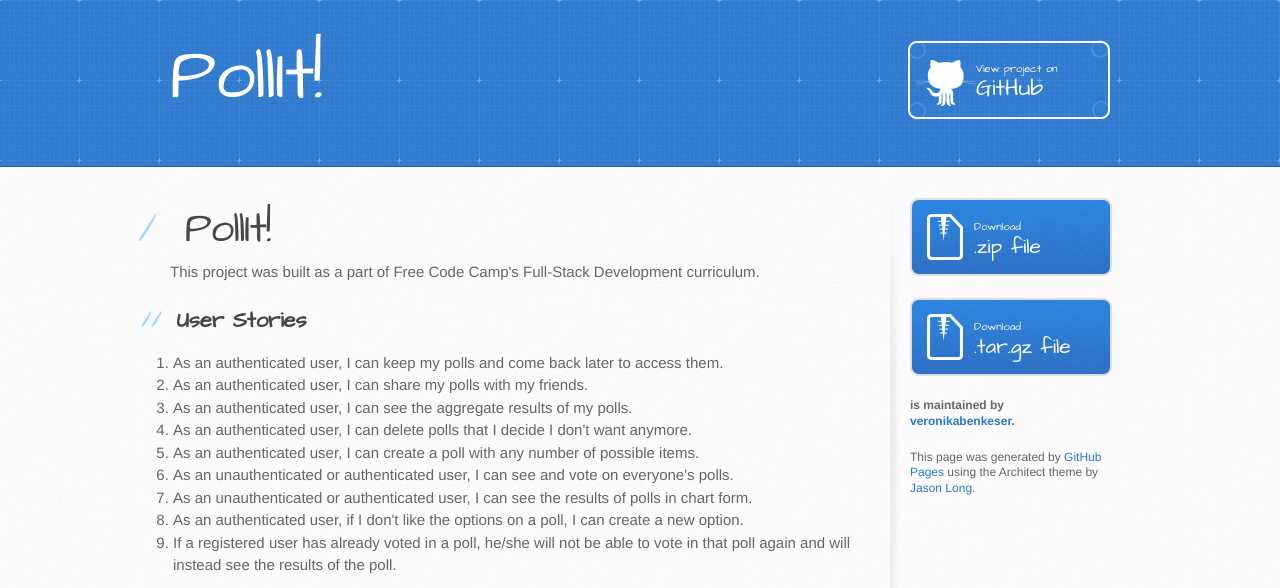
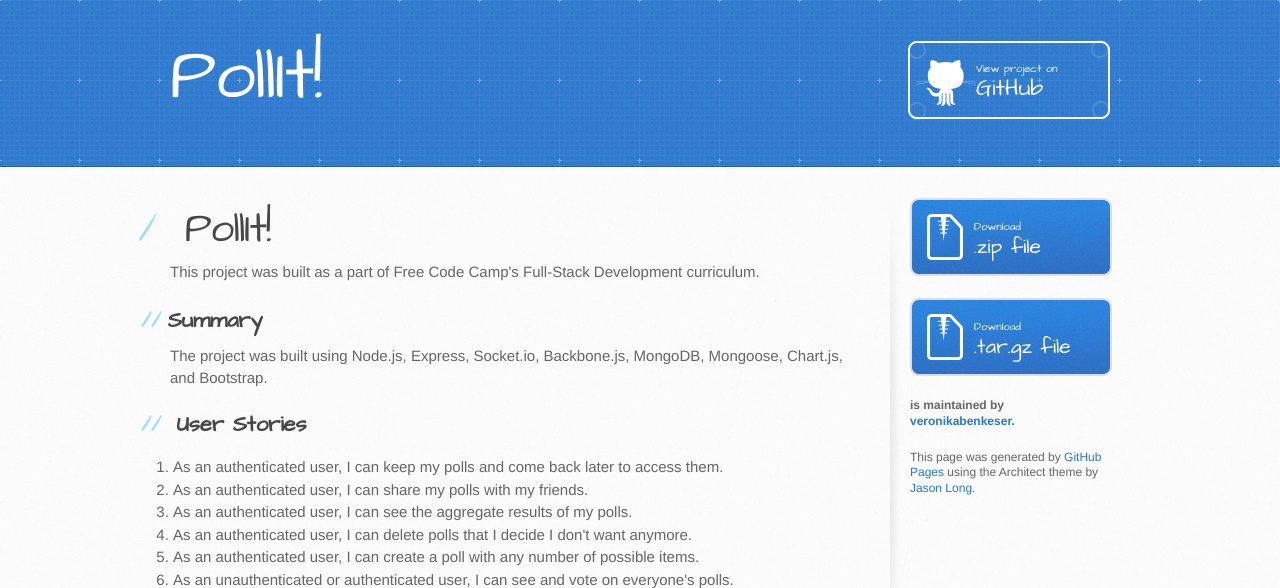
Before and after one commit to veronikabenkeser/VotingApp, a plain HTML site: page index.html in a window 1280 px wide. Shown: the top 588 px of the page. Drawn offline with Linux system fonts and the light colour scheme.

Commit message:
Added a project summary

```diff
--- a/index.html
+++ b/index.html
@@ -32,6 +32,9 @@
 <a id="pollit" class="anchor" href="#pollit" aria-hidden="true"><span aria-hidden="true" class="octicon octicon-link"></span></a>PollIt!</h1>
 
 <p>This project was built as a part of Free Code Camp's Full-Stack Development curriculum.</p>
+
+<h2>Summary</h2>
+The project was built using Node.js, Express, Socket.io, Backbone.js, MongoDB, Mongoose, Chart.js, and Bootstrap.
 
 <h2>
 <a id="user-stories" class="anchor" href="#user-stories" aria-hidden="true"><span aria-hidden="true" class="octicon octicon-link"></span></a>User Stories</h2>
```
